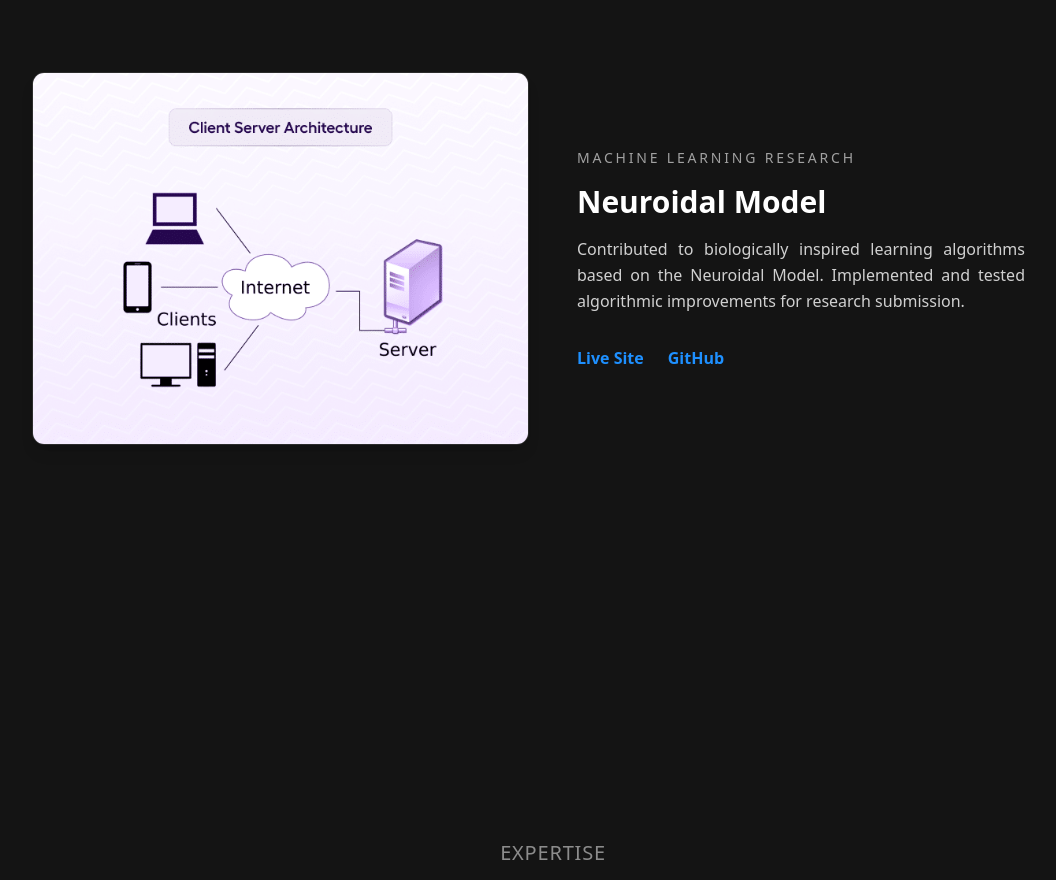
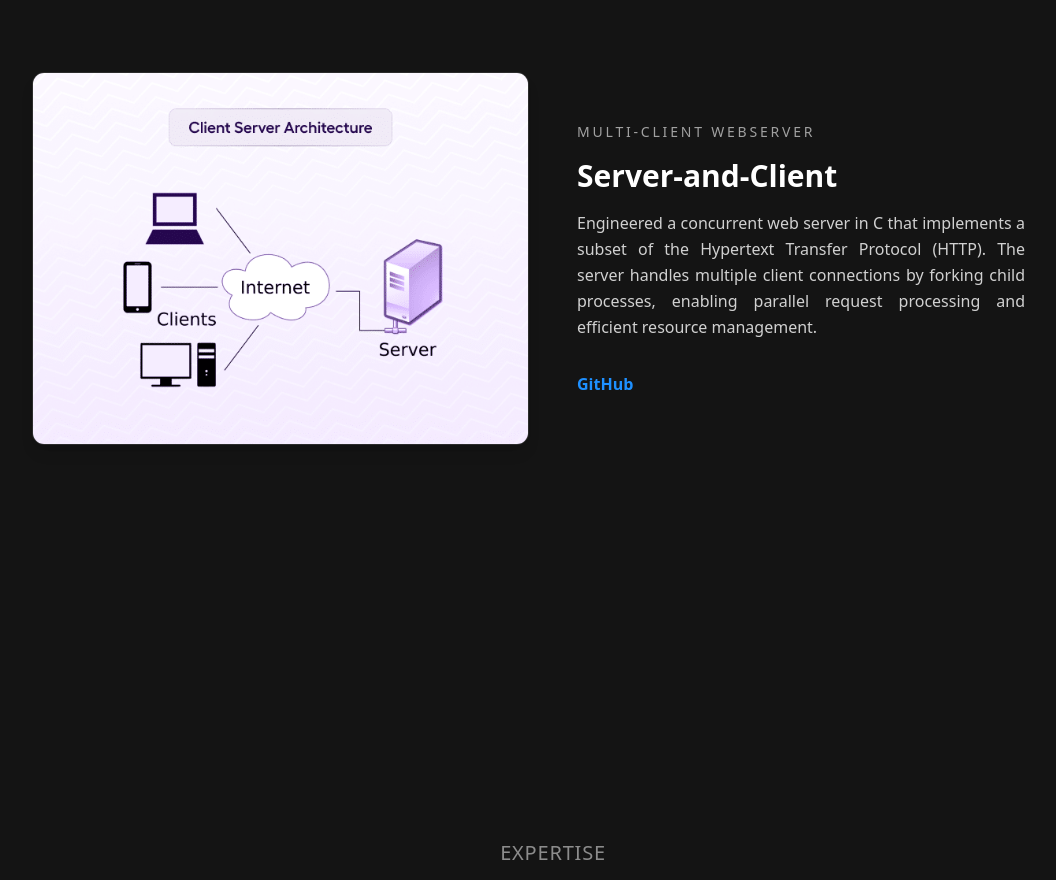
Before and after one commit to Luke7787/website-portfolio, a Next.js app in the folder luke-portfolio/: page / in a window 1280 px wide. Shown: the part 3140-4020 px from the top of the page, without its empty margins (87-1143 px from the left). Built offline with nearby package versions, Linux system fonts and the light colour scheme.

Commit message:
updated project4 text section

```diff
--- a/luke-portfolio/src/app/page.tsx
+++ b/luke-portfolio/src/app/page.tsx
@@ -726,28 +726,25 @@ export default function Page() {
             {/* Text */}
             <div className="text-left space-y-4">
               <p className="text-sm tracking-[0.2em] text-white/60 uppercase">
-                MACHINE LEARNING RESEARCH
+                MULTI-CLIENT WEBSERVER
               </p>
 
               <h3 className="text-2xl md:text-3xl font-bold text-white">
-                Neuroidal Model
+                Server-and-Client
               </h3>
 
               <p className="text-white/80 leading-relaxed text-justify max-w-md">
-                Contributed to biologically inspired learning algorithms based
-                on the Neuroidal Model. Implemented and tested algorithmic
-                improvements for research submission.
+                Engineered a concurrent web server in C that implements a subset
+                of the Hypertext Transfer Protocol (HTTP). The server handles
+                multiple client connections by forking child processes, enabling
+                parallel request processing and efficient resource management.
               </p>
 
               <div className="flex gap-6 pt-4">
                 <a
-                  href="#"
-                  className="text-[#1E90FF] font-semibold hover:underline"
-                >
-                  Live Site
-                </a>
-                <a
-                  href="#"
+                  href="https://github.com/Luke7787/Server-and-Client"
+                  target="_blank"
+                  rel="noopener noreferrer"
                   className="text-[#1E90FF] font-semibold hover:underline"
                 >
                   GitHub
```
